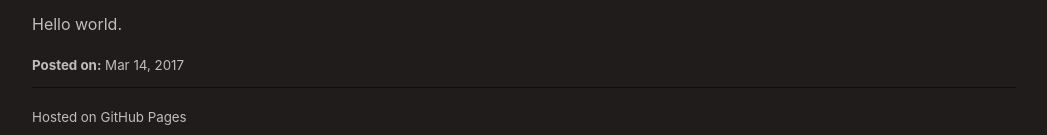
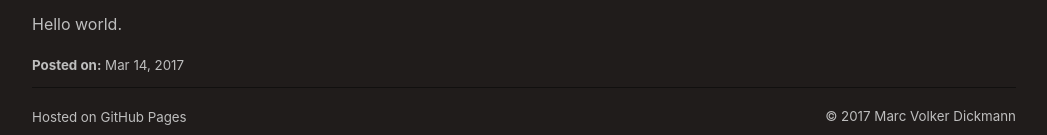
Before and after one commit to marc-q/marc-q.github.io, a Jekyll site: the page built from index.md, in a window 1280 px wide. Shown: the part 1632-1767 px from the top of the page, without its empty margins (116-1163 px from the left). Built offline with Jekyll 4.4.1, drawn with Linux system fonts in a browser that asks for light colours; the repository's description, which GitHub fills in, is left out.

Commit message:
Add copy to the footer.

```diff
--- a/_layouts/default.html
+++ b/_layouts/default.html
@@ -10,7 +10,7 @@
       body {width: 80%; min-height: 95vh; margin-left: 10%; position: relative;}
       div.content {padding-bottom: 50px;}
       header.main {width: 100%;}
-      footer.main {height: 50px; position: absolute; bottom: 0;}
+      footer.main {width: 100%; height: 50px; position: absolute; bottom: 0;}
       a {color: #CE422B; text-decoration: none;}
       article.post {padding-bottom: 1%; border-bottom: 1px solid #11100f;}
       .fleft, ul#sitenav li {float: left;}
@@ -36,7 +36,8 @@
 
     </div>
     <footer class="main">
-      <p><small>Hosted on GitHub Pages</small></p>
+      <p><small>Hosted on GitHub Pages</small>
+        <small id="footer-copy">&copy; 2017 Marc Volker Dickmann</small></p>
     </footer>
     <noscript id="deferred-styles">
       <link rel="stylesheet" type="text/css" href="{{ '/assets/css/style.css' | relative_url }}"/>
```
